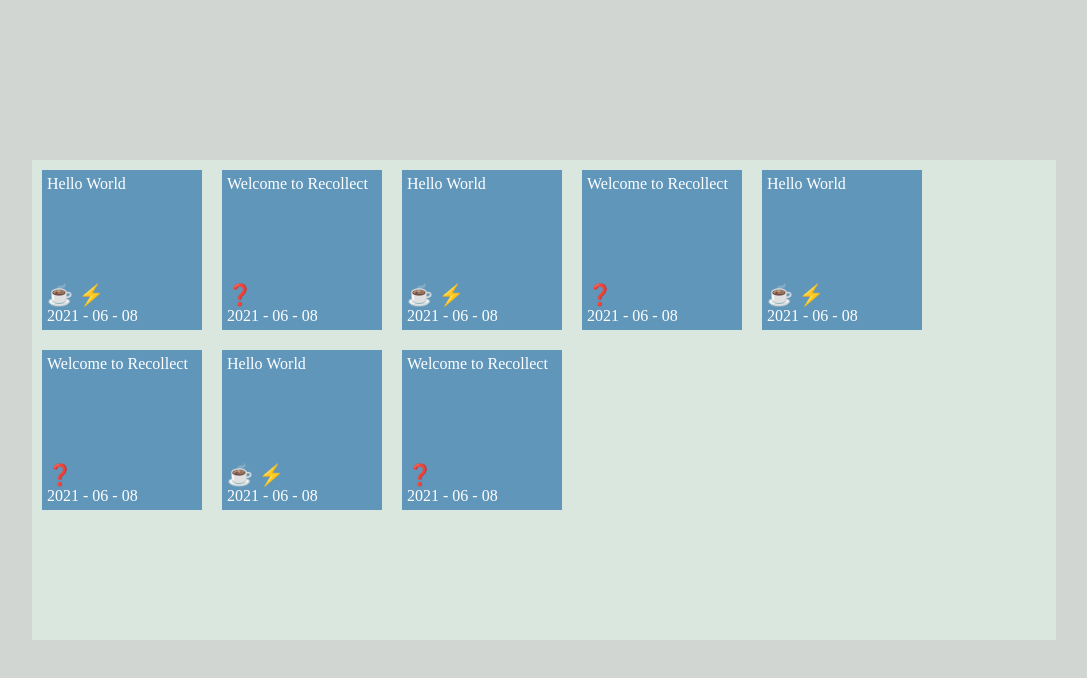
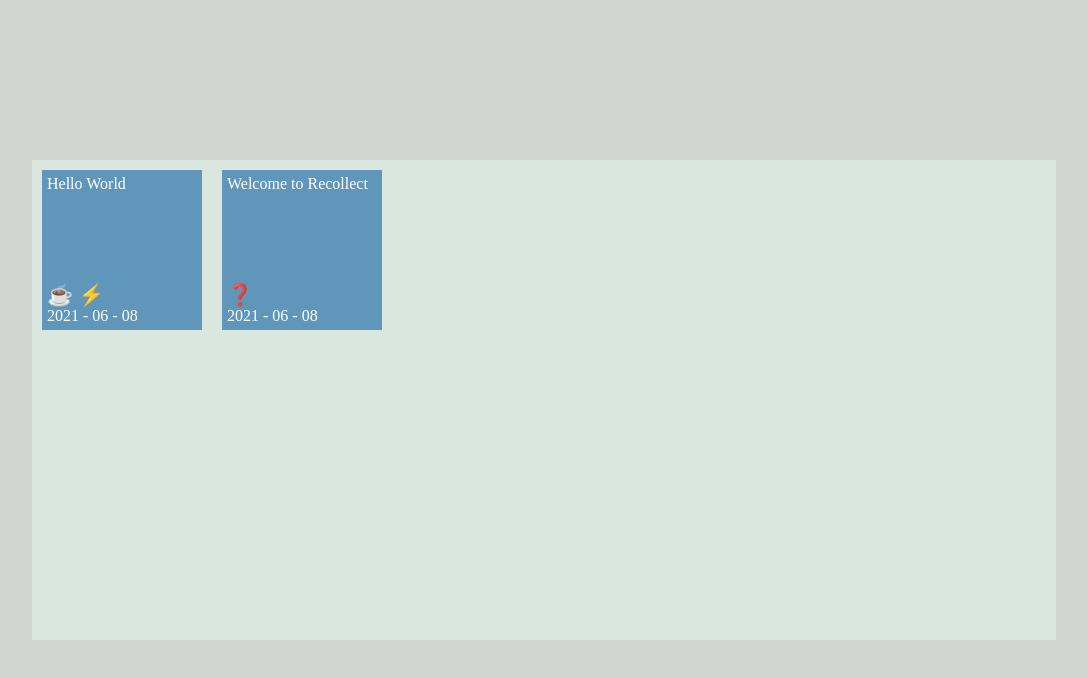
Before and after one commit to codestates/Recollect-client, a React (Create React App) app: page /mypage in a window 1280 px wide. Shown: the top 678 px of the page, without its empty margins (96-1183 px from the left). Built offline with nearby package versions, Linux system fonts and the light colour scheme.

Commit message:
collection

```diff
--- a/src/page/Mypage.js
+++ b/src/page/Mypage.js
@@ -24,48 +24,6 @@ class MyPage extends React.Component {
           url: "https://www.google.com/",
           created_at: "2021 - 06 - 08",
         },
-        {
-          id: 1,
-          desc: "Hello World",
-          emojis: ["☕️", "⚡️"],
-          url: "https://github.com",
-          created_at: "2021 - 06 - 08",
-        },
-        {
-          id: 2,
-          desc: "Welcome to Recollect",
-          emojis: ["❓"],
-          url: "http://recollect.today",
-          created_at: "2021 - 06 - 08",
-        },
-        {
-          id: 1,
-          desc: "Hello World",
-          emojis: ["☕️", "⚡️"],
-          url: "http://recollect.today",
-          created_at: "2021 - 06 - 08",
-        },
-        {
-          id: 2,
-          desc: "Welcome to Recollect",
-          emojis: ["❓"],
-          url: "http://recollect.today",
-          created_at: "2021 - 06 - 08",
-        },
-        {
-          id: 1,
-          desc: "Hello World",
-          emojis: ["☕️", "⚡️"],
-          url: "http://recollect.today",
-          created_at: "2021 - 06 - 08",
-        },
-        {
-          id: 2,
-          desc: "Welcome to Recollect",
-          emojis: ["❓"],
-          url: "http://recollect.today",
-          created_at: "2021 - 06 - 08",
-        },
       ],
     };
   }
```
